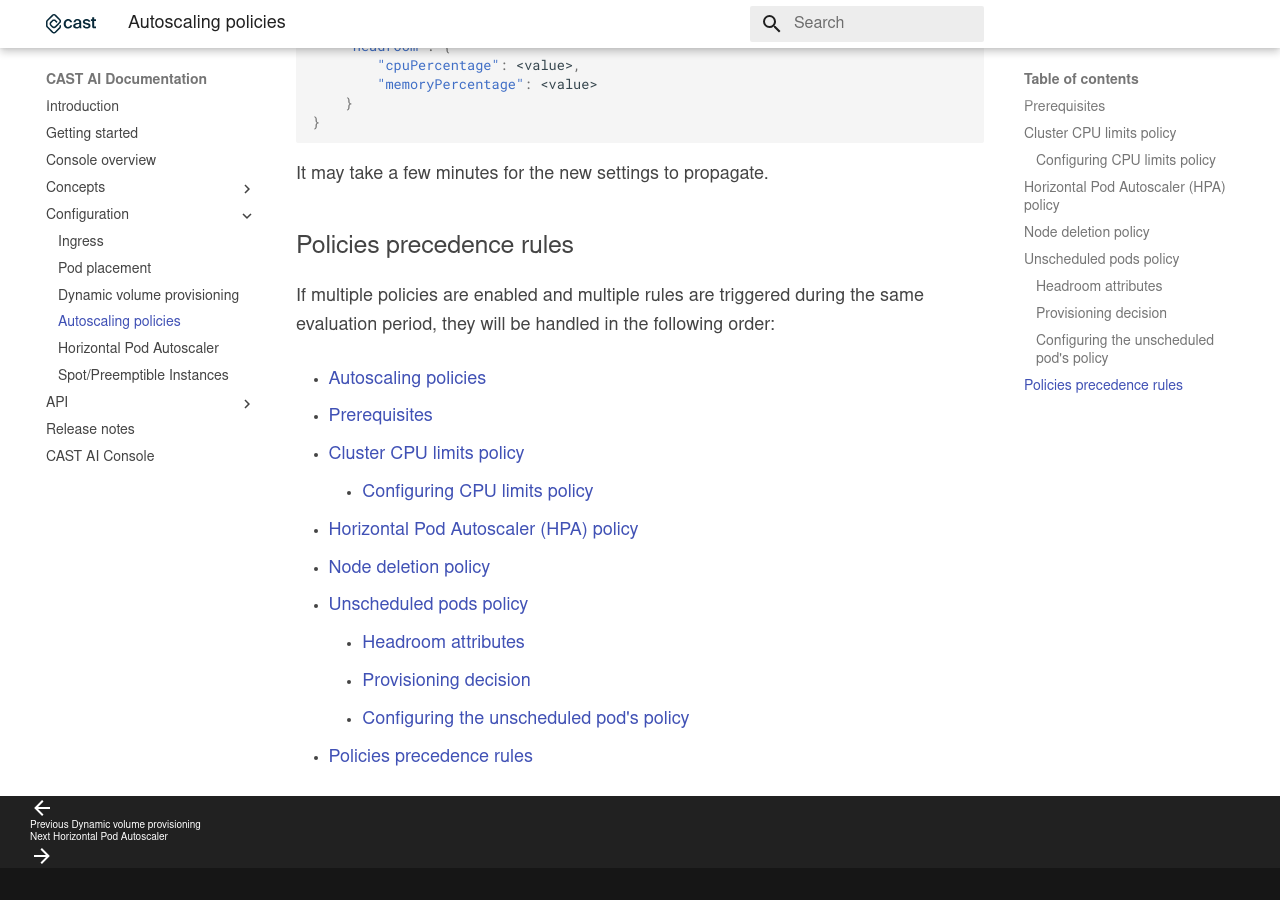
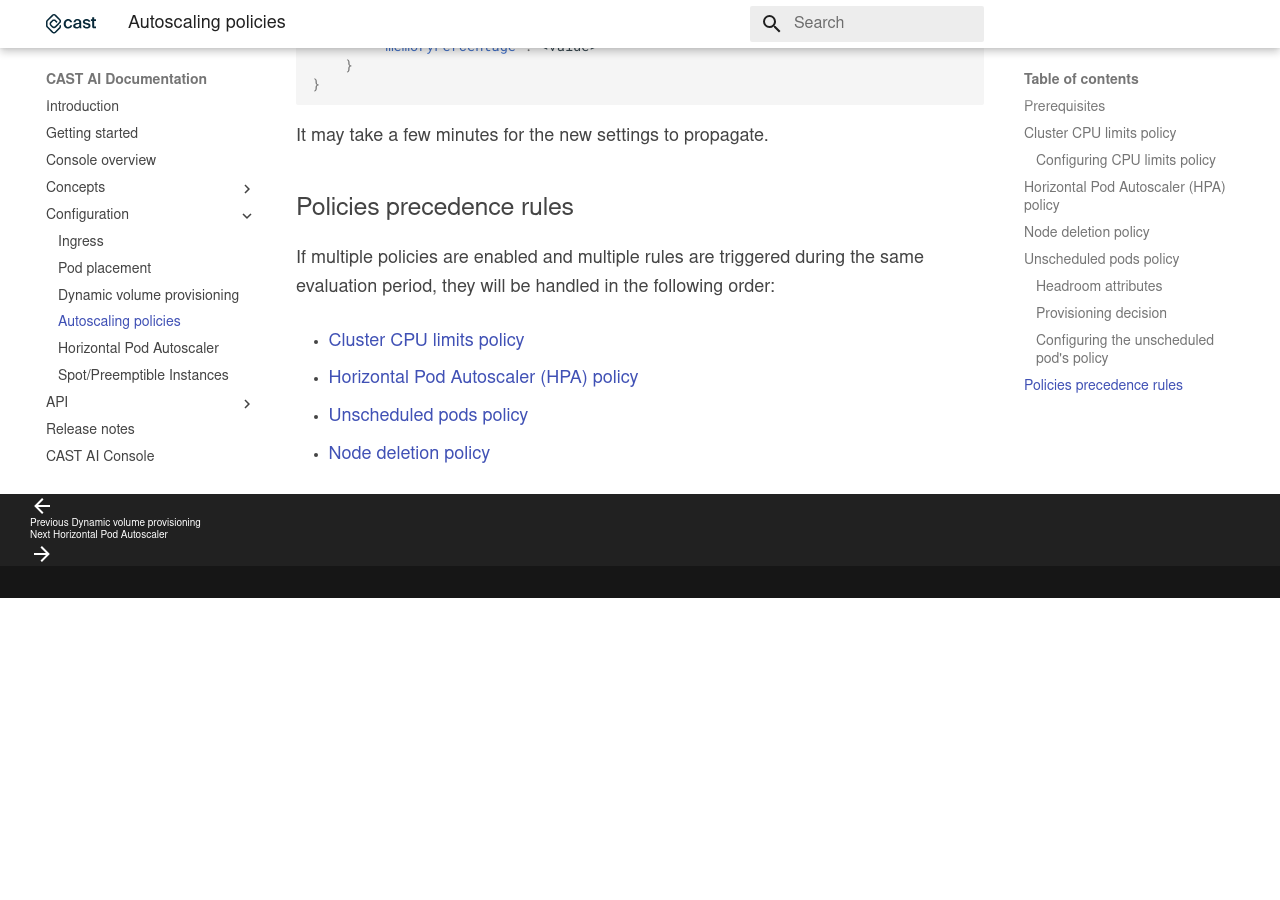
Before and after one commit to castai/docs, an MkDocs documentation site: the page built from docs/guides/autoscaling-policies.md, in a window 1280 px wide and 900 px high, scrolled down 3801 px. Built offline with MkDocs 1.6.1 and Material for MkDocs 9.7.7, drawn with Linux system fonts in a browser that asks for light colours; some web fonts are replaced; after the commit the page ends 4399 px from its top, so only the background shows below that; some of the changed text lies outside the part shown.

Commit message:
Update autoscaling-policies.md

```diff
--- a/docs/guides/autoscaling-policies.md
+++ b/docs/guides/autoscaling-policies.md
@@ -7,8 +7,7 @@
 
 ## Prerequisites
 
-To enable the autoscaling policies, you need to create a cluster first. Here's a guide that shows how to create a cluster: [Creating your first
-cluster](../getting-started/creating-your-first-cluster.md).
+- **CAST AI cluster** - see [create cluster](../getting-started.md).
 
 Select a cluster and navigate to the *Policies* menu.
 
@@ -103,14 +102,7 @@
 If multiple policies are enabled and multiple rules are triggered during the same evaluation period, they will be
 handled in the following order:
 
-- [Autoscaling policies](#autoscaling-policies)
-  - [Prerequisites](#prerequisites)
-  - [Cluster CPU limits policy](#cluster-cpu-limits-policy)
-    - [Configuring CPU limits policy](#configuring-cpu-limits-policy)
-  - [Horizontal Pod Autoscaler (HPA) policy](#horizontal-pod-autoscaler-hpa-policy)
-  - [Node deletion policy](#node-deletion-policy)
-  - [Unscheduled pods policy](#unscheduled-pods-policy)
-    - [Headroom attributes](#headroom-attributes)
-    - [Provisioning decision](#provisioning-decision)
-    - [Configuring the unscheduled pod's policy](#configuring-the-unscheduled-pods-policy)
-  - [Policies precedence rules](#policies-precedence-rules)
+* [Cluster CPU limits policy](#cluster-cpu-limits-policy)
+* [Horizontal Pod Autoscaler (HPA) policy](#horizontal-pod-autoscaler-hpa-policy)
+* [Unscheduled pods policy](#unscheduled-pods-policy)
+* [Node deletion policy](#node-deletion-policy)
```
